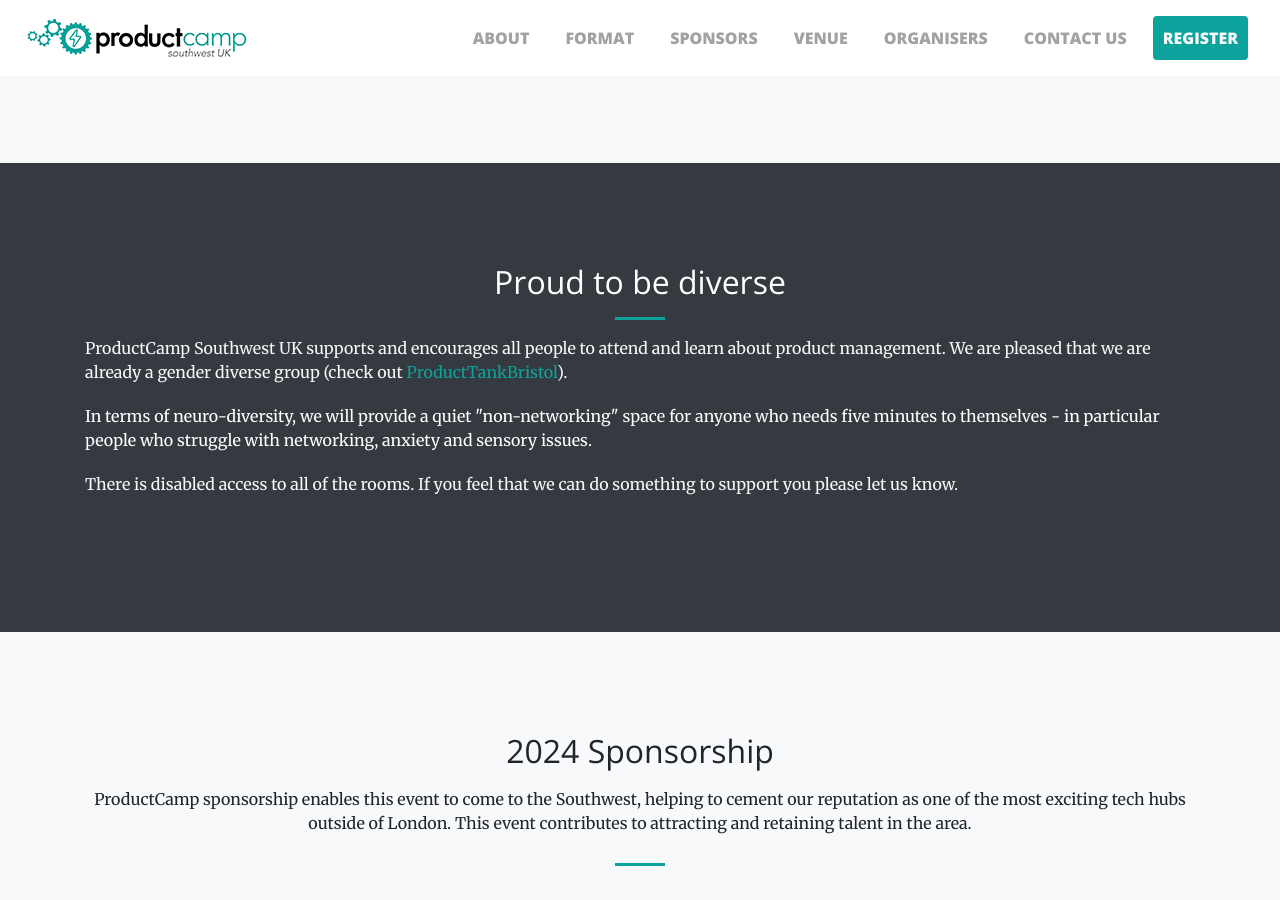
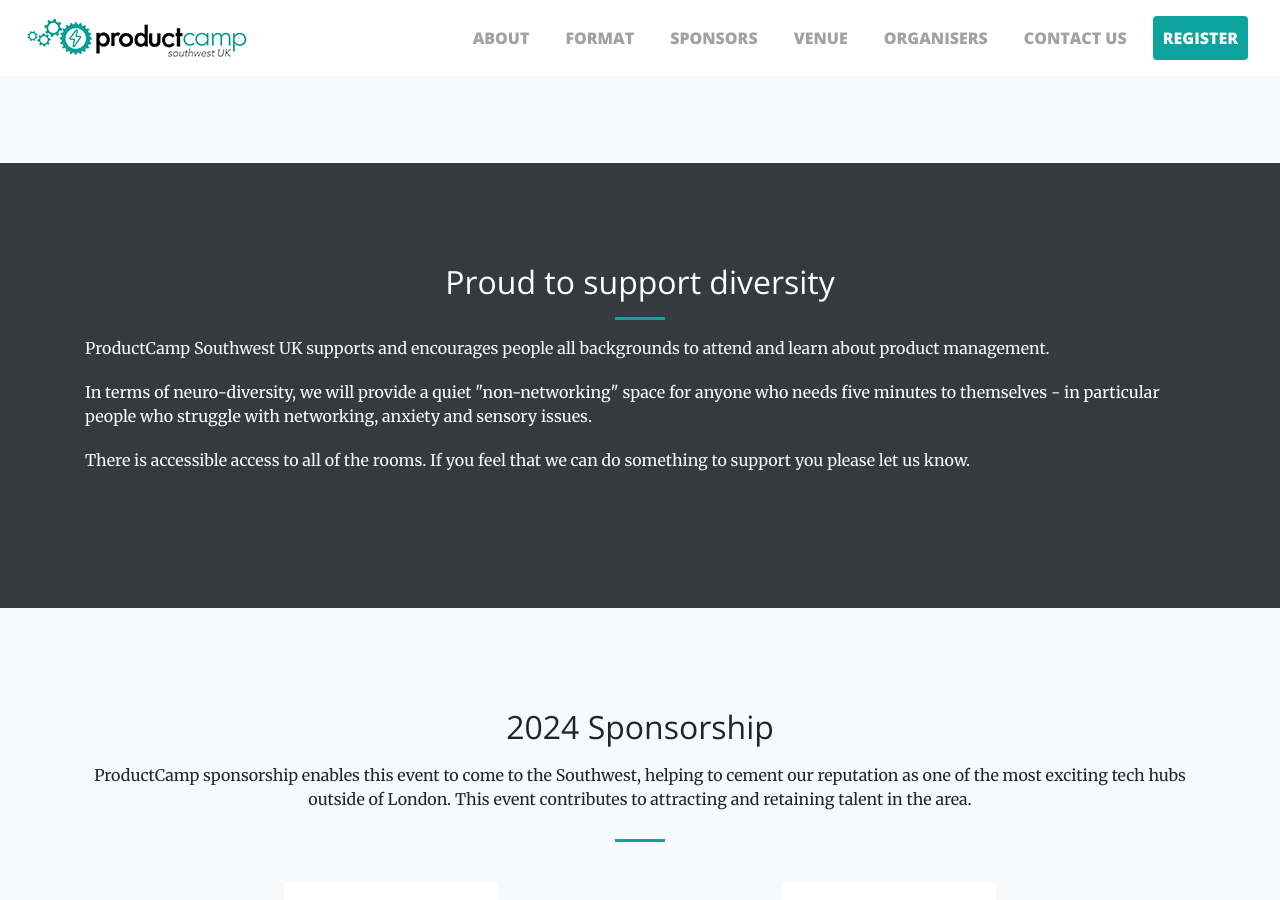
Before and after one commit to inavarre/product-camp-bristol-bath, a Jekyll site: the page built from index.html, in a window 1280 px wide and 900 px high, scrolled down 2683 px. Built offline with Jekyll 4.4.1, drawn with Linux system fonts in a browser that asks for light colours; nearby versions of some CDN libraries.

Commit message:
Update diversity.html

```diff
--- a/_includes/diversity.html
+++ b/_includes/diversity.html
@@ -2,11 +2,11 @@
     <div class="container">
         <div class="row">
             <div class="col-md-12 mb-md-3">
-                <h2 class="text-center">Proud to be diverse</h2>
+                <h2 class="text-center">Proud to support diversity</h2>
                 <hr class="dark">
-                <p class="text-light">ProductCamp Southwest UK supports and encourages all people to attend and learn about product management. We are pleased that we are already a gender diverse group (check out <a href="https://www.meetup.com/ProductTank-Bristol/" traget="_blank">ProductTankBristol</a>).</p>
+                <p class="text-light">ProductCamp Southwest UK supports and encourages people all backgrounds to attend and learn about product management.</p>
                 <p>In terms of neuro-diversity, we will provide a quiet "non-networking" space for anyone who needs five minutes to themselves - in particular people who struggle with networking, anxiety and sensory issues. </p>
-                <p class="text-light">There is disabled access to all of the rooms. If you feel that we can do something to support you please let us know. </p>
+                <p class="text-light">There is accessible access to all of the rooms. If you feel that we can do something to support you please let us know. </p>
             </div>
            <!-- <div class=" col-md-2 my-auto">
                 <img class="img-fluid" alt="Responsive image" src="../img/logo.jpg">
```
